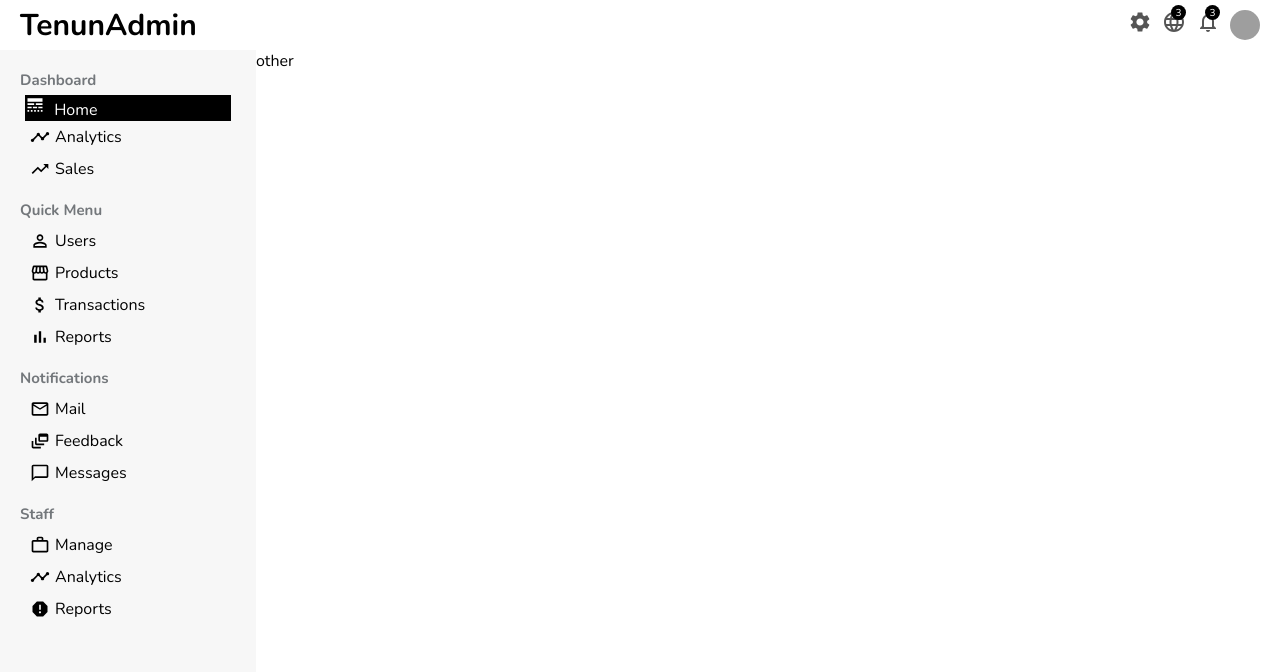
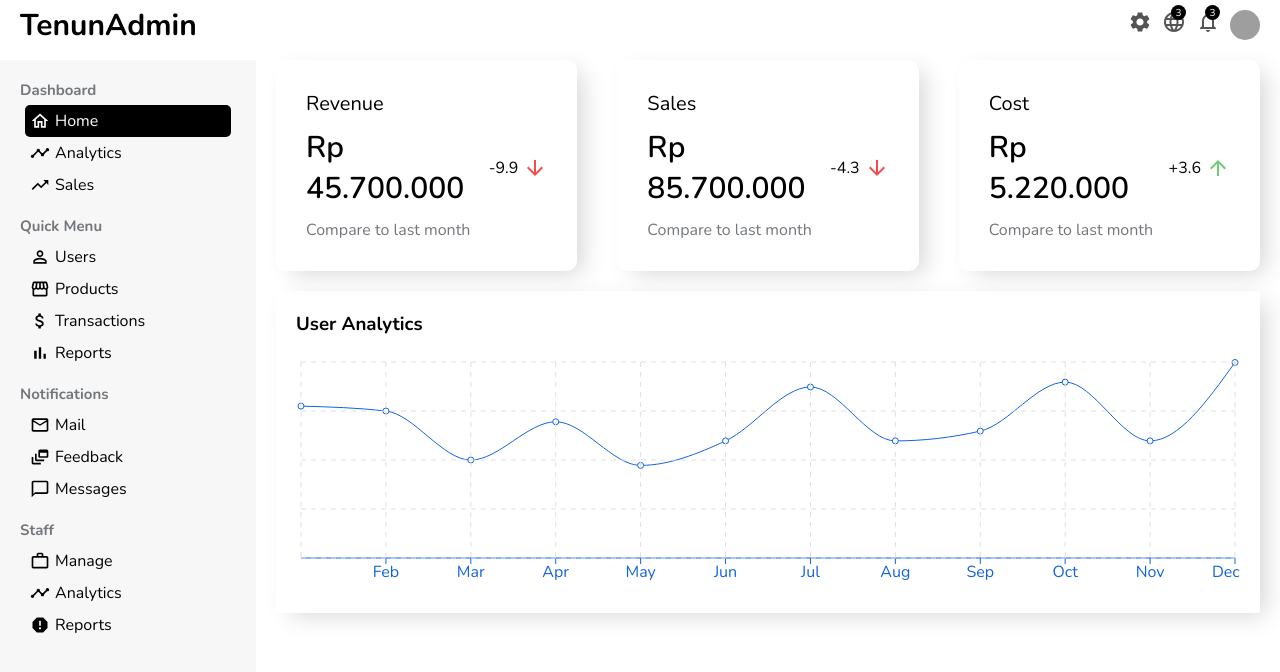
Before and after one commit to tyoprataama/Tenun-Admin, a React (Create React App) app: page / in a window 1280 px wide. Shown: the top 672 px of the page. Built offline with nearby package versions, Linux system fonts and the light colour scheme; grey boxes are pictures that could not be loaded.

Commit message:
Build Charts sections

```diff
--- a/src/App.css
+++ b/src/App.css
@@ -1,6 +1,4 @@
 .container{
     display: flex;
+    margin-top: 10px;
 }
-.other{
-    flex: 4;
-}
--- a/src/App.js
+++ b/src/App.js
@@ -1,6 +1,7 @@
 import Navbar from './component/navbar/Navbar';
 import Sidebar from './component/sidebar/Sidebar';
 import './App.css';
+import Home from './page/home/Home';
 
 function App() {
   return (
@@ -8,7 +9,7 @@ function App() {
       <Navbar/>
     <div className='container'>
       <Sidebar/>
-      <div className='other'>other</div>
+      <Home/>
     </div>
     </div>
   );
--- /dev/null
+++ b/src/component/charts/Chart.css
@@ -0,0 +1,10 @@
+.charts{
+    padding: 20px;
+    margin: 20px;
+    box-shadow: 10px 7px 23px -5px rgba(0, 0, 0, 0.17);
+    -webkit-box-shadow: 10px 7px 23px -5px rgba(0, 0, 0, 0.17);
+    -moz-box-shadow: 10px 7px 23px -5px rgba(0, 0, 0, 0.17);
+}
+.charts-title{
+    margin-bottom: 20px;
+}
--- /dev/null
+++ b/src/component/charts/Charts.jsx
@@ -0,0 +1,76 @@
+import React from 'react';
+import './Chart.css';
+import {
+    LineChart,
+    Line,
+    XAxis,
+    CartesianGrid,
+    Tooltip,
+    ResponsiveContainer
+} from 'recharts';
+
+
+export default function Charts({title, dataKey}) {
+    const data = [{
+            name: 'Jan',
+            'Active User': 3100,
+        },
+        {
+            name: 'Feb',
+            'Active User': 3000,
+        },
+        {
+            name: 'Mar',
+            'Active User': 2000,
+        },
+        {
+            name: 'Apr',
+            'Active User': 2780,
+        },
+        {
+            name: 'May',
+            'Active User': 1890,
+        },
+        {
+            name: 'Jun',
+            'Active User': 2390,
+        },
+        {
+            name: 'Jul',
+            'Active User': 3490,
+        },
+        {
+            name: 'Aug',
+            'Active User': 2390,
+        },
+        {
+            name: 'Sep',
+            'Active User': 2590,
+        },
+        {
+            name: 'Oct',
+            'Active User': 3590,
+        },
+        {
+            name: 'Nov',
+            'Active User': 2390,
+        },
+        {
+            name: 'Dec',
+            'Active User': 3990,
+        },
+    ];
+  return (
+    <div className='charts'>
+        <h3 className='charts-title'>User Analytics</h3>
+        <ResponsiveContainer width='100%' aspect={4 / 1}>
+            <LineChart data={data}>
+                <XAxis dataKey='name' stroke='#1363DF'/>
+                <Line type='monotone' dataKey='Active User' stroke='#1363DF' />
+                <Tooltip/>
+                <CartesianGrid stroke='#E0DFDF' strokeDasharray='5 5'/>
+            </LineChart>
+        </ResponsiveContainer>
+    </div>
+  )
+}
--- /dev/null
+++ b/src/component/featured/Featured.css
@@ -0,0 +1,46 @@
+.featured{
+    width: 100%;
+    display: flex;
+    justify-content: space-between;
+}
+.featured-item{
+    flex: 1;
+    margin: 0px 20px;
+    padding: 30px;
+    border-radius: 10px;
+    cursor: pointer;
+    box-shadow: 10px 7px 23px -5px rgba(0, 0, 0, 0.17);
+    -webkit-box-shadow: 10px 7px 23px -5px rgba(0, 0, 0, 0.17);
+    -moz-box-shadow: 10px 7px 23px -5px rgba(0, 0, 0, 0.17);
+}
+.featured-title{
+    font-size: 20px;
+}
+.featured-money-container{
+    margin: 10px 0px;
+    display: flex;
+    align-items: center;
+}
+.featured-money{
+    font-size: 30px;
+    font-weight: 600;
+}
+.featured-money-rate{
+    display: flex;
+    align-items: center;
+    margin-left: 20px;
+}
+.featured-icon{
+    font-size: 14px;
+    margin-left: 5px;
+}
+.up{
+    color: #6BCB77;
+}
+.down{
+    color: #F24C4C;
+}
+.featured-sub{
+    font-size: 16px;
+    color: #73777B;
+}
--- /dev/null
+++ b/src/component/featured/Featured.jsx
@@ -0,0 +1,38 @@
+import { ArrowDownward, ArrowUpward } from '@material-ui/icons';
+import React from 'react'
+import './Featured.css';
+
+const Featured = () => {
+  return (
+    <div className='featured'>
+        <div className='featured-item'>
+            <span className='featured-title'>Revenue</span>
+            <div className='featured-money-container'>
+                <span className='featured-money'>Rp 45.700.000</span>
+                <span className='featured-money-rate'>-9.9 <ArrowDownward className='featured-icon down'/></span>
+            </div>
+            <span className='featured-sub'>Compare to last month</span>
+        </div>
+
+        <div className='featured-item'>
+            <span className='featured-title'>Sales</span>
+            <div className='featured-money-container'>
+                <span className='featured-money'>Rp 85.700.000</span>
+                <span className='featured-money-rate'>-4.3 <ArrowDownward className='featured-icon down'/></span>
+            </div>
+            <span className='featured-sub'>Compare to last month</span>
+        </div>
+
+        <div className='featured-item'>
+            <span className='featured-title'>Cost</span>
+            <div className='featured-money-container'>
+                <span className='featured-money'>Rp 5.220.000</span>
+                <span className='featured-money-rate'>+3.6 <ArrowUpward className='featured-icon up'/></span>
+            </div>
+            <span className='featured-sub'>Compare to last month</span>
+        </div>
+    </div>
+  )
+}
+
+export default Featured
--- a/src/component/sidebar/Sidebar.css
+++ b/src/component/sidebar/Sidebar.css
@@ -29,6 +29,12 @@
 .sidebar-list-item-active, .sidebar-list-item:hover{
     background-color: #000;
     color: #fff;
+    transition: all 0.5s ease;
+    padding: 5px;
+    cursor: pointer;
+    display: flex;
+    align-items: center;
+    border-radius: 5px;
 }
 .sidebar-icon{
     margin-right: 5px;
--- a/src/component/sidebar/Sidebar.jsx
+++ b/src/component/sidebar/Sidebar.jsx
@@ -1,4 +1,4 @@
-import { AttachMoney, BarChart, ChatBubbleOutline, DynamicFeed, LineStyle, MailOutline, PermIdentity, Report, Storefront, Timeline, TrendingUp, WorkOutline } from '@material-ui/icons';
+import { AttachMoney, BarChart, ChatBubbleOutline, DynamicFeed, HomeOutlined,  MailOutline, PermIdentity, Report, Storefront, Timeline, TrendingUp, WorkOutline } from '@material-ui/icons';
 import React from 'react';
 import './Sidebar.css';
 
@@ -10,7 +10,7 @@ const Sidebar = () => {
                 <h3 className='sidebar-title'>Dashboard</h3>
                 <ul className='sidebar-list'>
                     <li className='sidebar-list-item-active'>
-                        <LineStyle className='sidebar-icon'/> Home
+                        <HomeOutlined className='sidebar-icon'/> Home
                     </li>
                       <li className='sidebar-list-item'>
                         <Timeline className='sidebar-icon'/>   Analytics
--- a/src/page/home/Home.css
+++ b/src/page/home/Home.css
@@ -0,0 +1,3 @@
+.home{
+    flex: 4;
+}
--- a/src/page/home/Home.jsx
+++ b/src/page/home/Home.jsx
@@ -0,0 +1,15 @@
+import React from 'react'
+import Charts from '../../component/charts/Charts'
+import Featured from '../../component/featured/Featured'
+import './Home.css'
+
+const Home = () => {
+  return (
+    <div className='home'>
+        <Featured/>
+        <Charts/>
+    </div>
+  )
+}
+
+export default Home
```
